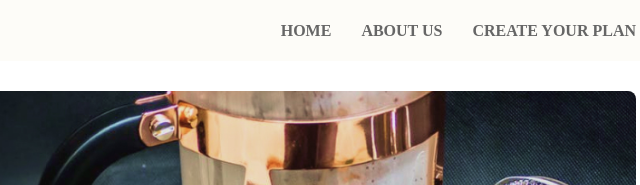
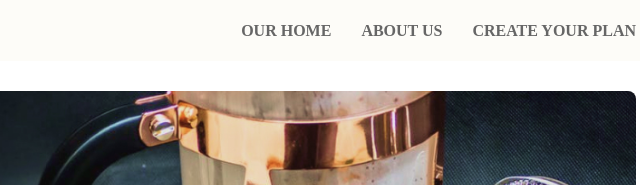
Before and after one commit to ishola17/coffee, a plain HTML site: page index.html in a window 1280 px wide. Shown: the top 185 px of the page, 584-1224 px from the left. Drawn offline with Linux system fonts and the light colour scheme.

Commit message:
Update index.html

```diff
--- a/index.html
+++ b/index.html
@@ -11,7 +11,7 @@
     <div class="logo">coffeeroasters</div>
     <nav>
       <ul class="nav-links">
-        <li><a href="#">HOME</a></li>
+        <li><a href="#">OUR HOME</a></li>
         <li><a href="#">ABOUT US</a></li>
         <li><a href="#">CREATE YOUR PLAN</a></li>
       </ul>
```
